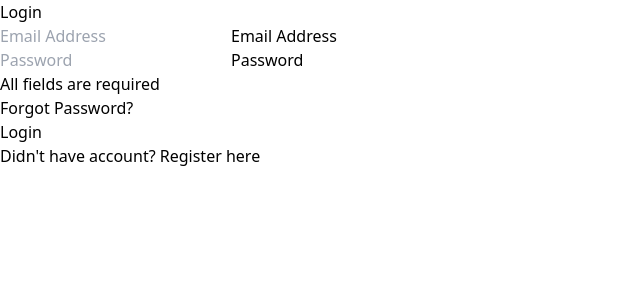
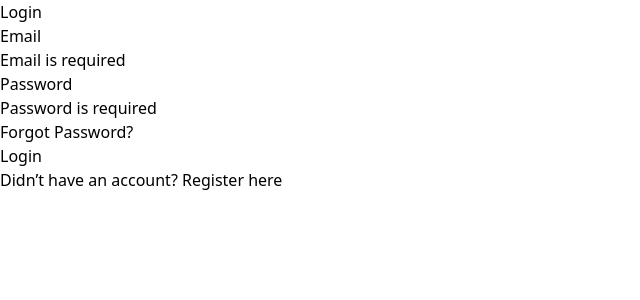
Before and after one commit to Arhab0/BlogWebFrontendNext.Js, a Next.js app: page / in a window 1280 px wide. Both pictures are taken after a click on the button "Login". Shown: the top 300 px of the page, without its empty margins (0-640 px from the left). Built offline with nearby package versions, Linux system fonts and the light colour scheme.

Commit message:
login page design updated

```diff
--- a/src/app/(screens)/(User)/(AuthPages)/Login/Login.tsx
+++ b/src/app/(screens)/(User)/(AuthPages)/Login/Login.tsx
@@ -7,21 +7,35 @@ import useHelper from "../../../../../../Helper/helper";
 const Login = () => {
   const router = useRouter();
   const [loading, setLoading] = useState(false);
-  const [error, setError] = useState({ isError: false, Message: "" });
+  // const [error, setError] = useState({ isError: false, Message: "" });
+  const [errors, setErrors] = useState({
+    email: "",
+    password: "",
+  });
+
   const helper = useHelper();
   const [obj, setObj] = useState({ email: "", password: "" });
 
   function Submit() {
     const emailRegex = /^[^\s@]+@[^\s@]+\.[^\s@]+$/;
-    if (!obj.email.trim() || !obj.password.trim()) {
-      setError({ isError: true, Message: "All fields are required" });
+    const newErrors = { email: "", password: "" };
+
+    if (!obj.email.trim()) {
+      newErrors.email = "Email is required";
+    } else if (!emailRegex.test(obj.email)) {
+      newErrors.email = "Email is not valid";
+    }
+
+    if (!obj.password.trim()) {
+      newErrors.password = "Password is required";
+    }
+
+    if (newErrors.email || newErrors.password) {
+      setErrors(newErrors);
       return;
     }
 
-    if (!emailRegex.test(obj.email)) {
-      setError({ isError: true, Message: "Email is not valid" });
-      return;
-    }
+    setErrors({ email: "", password: "" });
     setLoading(true);
     helper.xhr
       .Post(
@@ -29,15 +43,11 @@ const Login = () => {
         helper.ConvertToFormData({ email: obj.email, password: obj.password })
       )
       .then((res) => {
-        // helper.storeData("token", res.token);
-        // helper.storeData("UserName", res.UserName);
-        // helper.storeData("FullName", res.FullName);
-        // helper.storeData("RoleName", res.RoleName);
         // router.push("/Home");
       })
       .catch((err) => {
         console.log(err);
-        setError({ isError: true, Message: "User not found!" });
+        setErrors((prev) => ({ ...prev, password: "User not found!" }));
       })
       .finally(() => {
         setLoading(false);
@@ -46,88 +56,72 @@ const Login = () => {
 
   return (
     <div className="min-h-screen bg-white shadow sm:rounded-lg flex justify-center flex-1">
-      <div className="flex-1 bg-indigo-100 text-center hidden lg:flex">
+      <div className="flex-1 text-center hidden lg:flex items-center justify-center" style={{background:" radial-gradient(#6cb6eb, #2734c5)"}}>
         <div
-          className="m-12 xl:m-16 w-full bg-contain bg-center bg-no-repeat"
-          style={{
-            backgroundImage: `url("/assets/loginPageImage.webp")`,
-          }}
-        ></div>
+          className="w-[60%] bg-contain bg-center bg-no-repeat h-[80%]"
+          style={{ backgroundImage: "url('/assets/LoginPagePhoto.png')" }}
+        />
       </div>
+
       <div className="lg:w-1/2 xl:w-5/12 p-6 sm:p-12 flex items-center justify-center">
-        <div className="flex flex-col items-center justify-center w-full">
-          <h1 className="text-5xl xl:text-4xl font-medium">Login</h1>
+        <div className="flex flex-col items-center w-full">
+          <h4 className="text-4xl xl:text-2xl font-medium">Login</h4>
+
           <div className="w-full flex-1 mt-8">
-            <div className="mx-auto max-w-xs">
+            <div className="mx-auto">
               <div className="relative mt-6">
+                <label className="text-sm text-gray-800">Email</label>
                 <input
                   type="email"
+                  id="email"
                   name="email"
-                  id="email"
                   value={obj.email}
-                  onChange={(e) => {
-                    setObj({ ...obj, email: e.target.value });
-                  }}
-                  placeholder="Email Address"
-                  className="peer mt-2 w-full bg-transparent border-b-2  border-gray-300 px-0 py-1 placeholder:text-transparent focus:border-gray-500 focus:outline-none"
+                  onChange={(e) => setObj({ ...obj, email: e.target.value })}
+                  className={`peer w-full mt-2 bg-[#f7f7f7] p-3 rounded-md border ${
+                    errors.email && "border-red-500"
+                  } focus:outline-none`}
                 />
-                <label
-                  htmlFor="email"
-                  className="pointer-events-none absolute top-0 left-0 origin-left -translate-y-1/2 bg-transparent transform text-sm text-gray-800 opacity-75 transition-all duration-100 ease-in-out peer-placeholder-shown:top-1/2 peer-placeholder-shown:text-base peer-placeholder-shown:text-gray-500 peer-focus:top-0 peer-focus:pl-0 peer-focus:text-sm peer-focus:text-gray-800"
-                >
-                  Email Address
-                </label>
+                {errors.email && (
+                  <p className="text-xs text-red-500 mt-1">{errors.email}</p>
+                )}
               </div>
+
               <div className="relative mt-6">
+                <label className="text-sm text-gray-800">Password</label>
                 <input
                   type="password"
+                  id="password"
                   name="password"
-                  id="password"
                   value={obj.password}
-                  onChange={(e) => {
-                    setObj({ ...obj, password: e.target.value });
-                  }}
-                  placeholder="Password"
-                  className="peer peer mt-2 w-full bg-transparent border-b-2  border-gray-300 px-0 py-1 placeholder:text-transparent focus:border-gray-500 focus:outline-none"
+                  onChange={(e) => setObj({ ...obj, password: e.target.value })}
+                  className={`peer w-full mt-2 bg-[#f7f7f7] p-3 rounded-md border ${
+                    errors.password && "border-red-500"
+                  } focus:outline-none`}
                 />
-                <label
-                  htmlFor="password"
-                  className="pointer-events-none absolute top-0 left-0 origin-left -translate-y-1/2 transform text-sm text-gray-800 opacity-75 transition-all duration-100 ease-in-out peer-placeholder-shown:top-1/2 peer-placeholder-shown:text-base peer-placeholder-shown:text-gray-500 peer-focus:top-0 peer-focus:pl-0 peer-focus:text-sm peer-focus:text-gray-800"
+                {errors.password && (
+                  <p className="text-xs text-red-500 mt-1">{errors.password}</p>
+                )}
+
+                {/* Forgot Password Link */}
+                <div className="flex justify-end mt-1">
+                  <p className="text-sm text-blue-500 hover:cursor-pointer">
+                    Forgot Password?
+                  </p>
+                </div>
+              </div>
+
+              <div className="items-center flex-col mt-8 flex">
+                <button
+                  onClick={Submit}
+                  className="relative inline-flex items-center justify-center w-1/2 p-0.5 mb-2 overflow-hidden text-sm font-medium text-white rounded-lg group bg-gradient-to-br from-purple-600 to-blue-500 hover:from-purple-700 hover:to-blue-600 transition-all duration-300"
                 >
-                  Password
-                </label>
-              </div>
-              {error.isError && (
-                <p className="text-xs text-red-900 text-start">
-                  {error.Message}
-                </p>
-              )}
-              <p className="font-normal text-red-500 text-end text-sm mt-1">
-                <span className="hover:cursor-pointer">Forgot Password?</span>
-              </p>
-              <div className="flex items-center justify-center flex-col mt-8">
-                <button
-                  className={`relative inline-flex items-center justify-center p-0.5 mb-2 me-2 overflow-hidden text-sm font-medium text-white rounded-lg group bg-gradient-to-br from-purple-600 to-blue-500 hover:from-purple-700 hover:to-blue-600 transition-all duration-300`}
-                >
-                  <span
-                    className={`relative px-8 py-2 rounded-md transition-all items-center ease-in duration-75 ${
-                      loading
-                        ? "bg-transparent text-white"
-                        : "bg-white text-black group-hover:bg-transparent group-hover:text-white"
-                    }`}
-                    onClick={Submit}
-                  >
-                    {loading ? <BladeLoader /> : "Login"}
+                  <span className="relative px-8 py-2 w-full text-center rounded-md bg-white text-black group-hover:bg-transparent group-hover:text-white transition-all duration-75">
+                    Login
                   </span>
                 </button>
 
-                <p
-                  className="text-sm text-gray-500 hover:cursor-pointer hover:text-blue-700"
-                  onClick={() => {
-                    router.push("/Signup");
-                  }}
-                >
-                  Didn't have account? Register here
+                <p className="text-sm text-gray-500 hover:cursor-pointer hover:text-blue-700 mt-2" onClick={()=>{router.push("/Signup")}}>
+                  Didn’t have an account? Register here
                 </p>
               </div>
             </div>
```
Also changed, not shown: public/assets/LoginPagePhoto.png (added).
